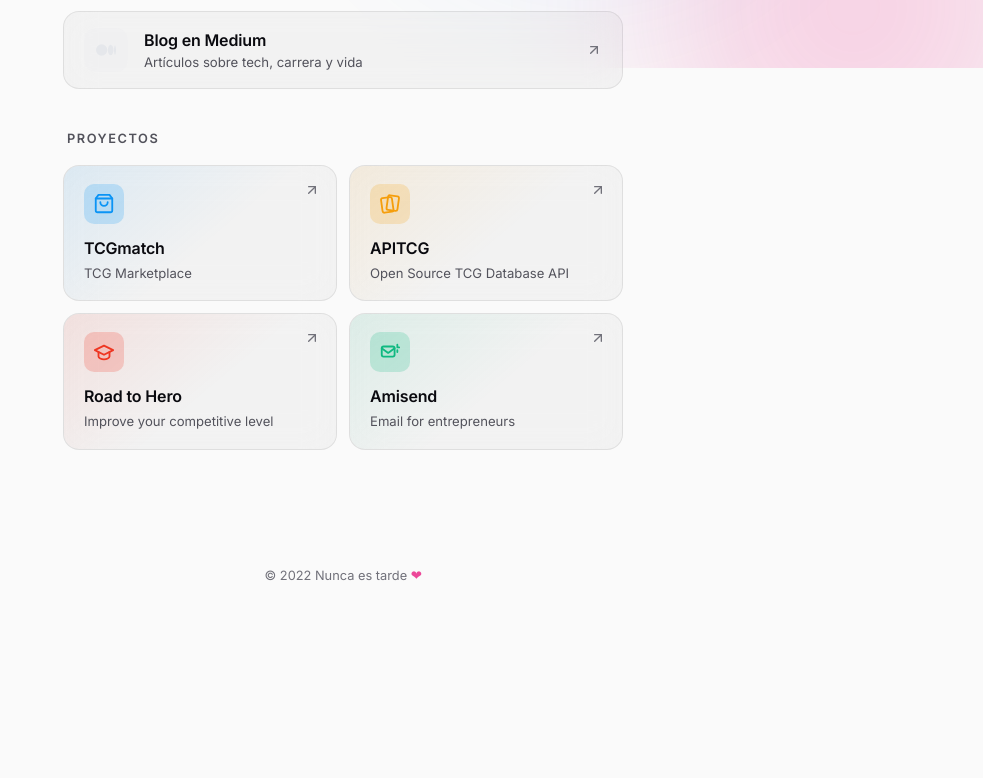
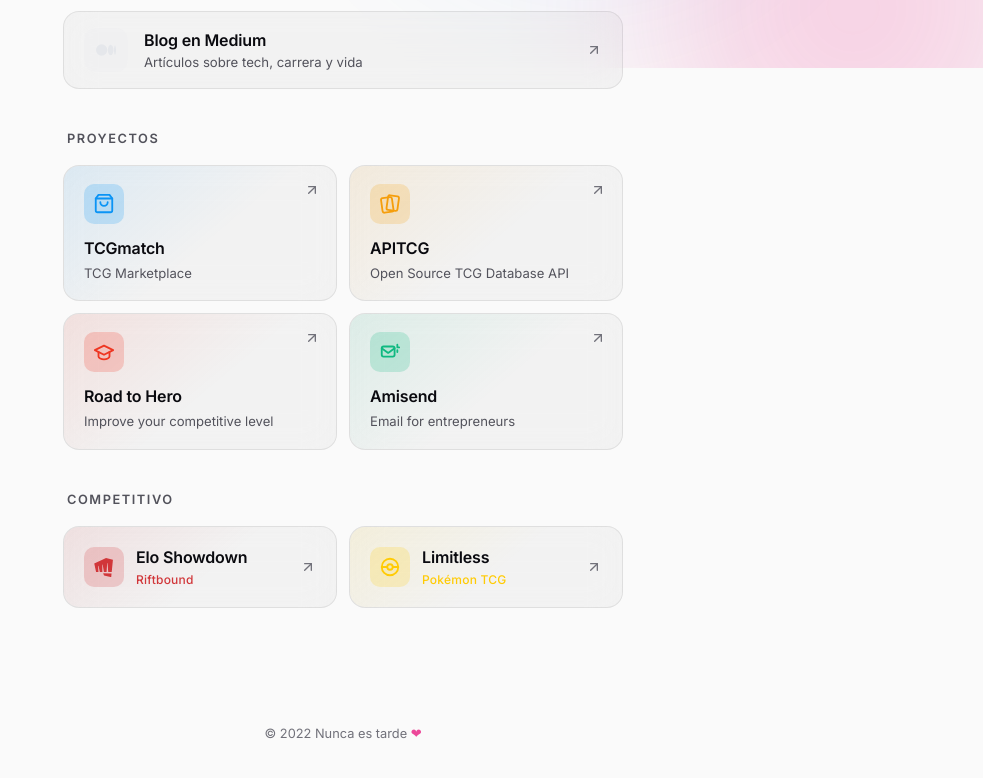
Before and after one commit to sebaiturravaldes/sebastianiturra.com, a Next.js app: page / in a window 1280 px wide. Shown: the part 732-1510 px from the top of the page, without its empty margins (297-1280 px from the left). Before the commit the page ends 1354 px from the top, so only its background shows below. Built offline with nearby package versions, Linux system fonts and the light colour scheme.

Commit message:
feat: add competitive games section with game cards and icons

```diff
--- a/app/globals.css
+++ b/app/globals.css
@@ -385,6 +385,113 @@
   transform: translate(2px, -2px);
 }
 
+/* ===== Competitivo ===== */
+.game-grid {
+  display: grid;
+  grid-template-columns: 1fr;
+  gap: 0.75rem;
+}
+
+@media (min-width: 560px) {
+  .game-grid {
+    grid-template-columns: 1fr 1fr;
+  }
+}
+
+.game-card {
+  --accent: #8b5cf6;
+  position: relative;
+  display: flex;
+  flex-direction: column;
+  gap: 0.6rem;
+  padding: 1.1rem 1.25rem;
+  border-radius: var(--radius);
+  background: var(--surface);
+  border: 1px solid var(--border);
+  backdrop-filter: blur(16px);
+  -webkit-backdrop-filter: blur(16px);
+  transition: all 0.25s ease;
+  overflow: hidden;
+}
+
+.game-card::before {
+  content: '';
+  position: absolute;
+  inset: 0;
+  background: linear-gradient(
+    140deg,
+    color-mix(in srgb, var(--accent) 16%, transparent),
+    transparent 55%
+  );
+  opacity: 0.6;
+  transition: opacity 0.25s ease;
+  pointer-events: none;
+}
+
+.game-card:hover {
+  transform: translateY(-2px);
+  border-color: color-mix(in srgb, var(--accent) 50%, var(--border-strong));
+  box-shadow: 0 16px 40px -16px color-mix(in srgb, var(--accent) 55%, transparent);
+}
+
+.game-card:hover::before {
+  opacity: 1;
+}
+
+.game-head {
+  position: relative;
+  z-index: 1;
+  display: flex;
+  align-items: center;
+  gap: 0.75rem;
+}
+
+.game-icon {
+  display: inline-flex;
+  align-items: center;
+  justify-content: center;
+  flex-shrink: 0;
+  width: 40px;
+  height: 40px;
+  border-radius: 10px;
+  background: color-mix(in srgb, var(--accent) 20%, transparent);
+  color: var(--accent);
+  font-size: 1.2rem;
+  transition: all 0.25s ease;
+}
+
+.game-card:hover .game-icon {
+  background: var(--accent);
+  color: #fff;
+  transform: scale(1.05);
+}
+
+.game-text {
+  display: flex;
+  flex-direction: column;
+  flex: 1;
+  min-width: 0;
+}
+
+.game-title {
+  font-weight: 600;
+  font-size: 1rem;
+  color: var(--text);
+  letter-spacing: -0.01em;
+}
+
+.game-game {
+  font-size: 0.75rem;
+  font-weight: 500;
+  color: var(--accent);
+  letter-spacing: 0.02em;
+}
+
+.game-card:hover .link-arrow {
+  color: var(--accent);
+  transform: translate(2px, -2px);
+}
+
 /* ===== Cards de enlaces sociales/externos ===== */
 .link-card {
   --accent: #8b5cf6;
@@ -525,6 +632,10 @@
     gap: 0.875rem;
   }
 
+  .game-card {
+    padding: 1rem;
+  }
+
   .link-icon {
     width: 40px;
     height: 40px;
@@ -555,17 +666,21 @@
   .link-card,
   .social-pill,
   .link-icon,
-  .link-arrow {
+  .link-arrow,
+  .game-card,
+  .game-icon {
     transition: none;
   }
 }
 
 /* ===== Fallback navegadores sin color-mix ===== */
 @supports not (background: color-mix(in srgb, red, blue)) {
-  .link-icon {
+  .link-icon,
+  .game-icon {
     background: rgba(139, 92, 246, 0.18);
   }
-  .link-card:hover {
+  .link-card:hover,
+  .game-card:hover {
     box-shadow: 0 12px 32px -12px rgba(139, 92, 246, 0.5);
   }
 }
--- a/app/page.js
+++ b/app/page.js
@@ -11,6 +11,7 @@
     SiInstagram,
     SiTiktok,
     SiAliexpress,
+    SiRiotgames,
 } from 'react-icons/si'
 
 const ArrowIcon = () => (
@@ -57,6 +58,15 @@
         <rect x="3" y="6" width="14" height="11" rx="2" />
         <path d="M3 8l7 5 7-5" />
         <path d="M20 4v2M22 7h-2M20 10v2" />
+    </svg>
+)
+
+const PokeballIcon = () => (
+    <svg width="22" height="22" viewBox="0 0 24 24" fill="none" stroke="currentColor" strokeWidth="2" strokeLinecap="round" strokeLinejoin="round" aria-hidden="true">
+        <circle cx="12" cy="12" r="9" />
+        <path d="M3 12h6" />
+        <path d="M15 12h6" />
+        <circle cx="12" cy="12" r="3" />
     </svg>
 )
 
@@ -141,6 +151,23 @@
         Icon: SiMedium,
         accent: '#e5e7eb',
         external: true,
+    },
+]
+
+const games = [
+    {
+        href: 'https://eloshowdown.com/riftbound/player/53563/season-4-vendetta/',
+        title: 'Elo Showdown',
+        game: 'Riftbound',
+        Icon: SiRiotgames,
+        accent: '#d13639',
+    },
+    {
+        href: 'https://limitlesstcg.com/players/5911',
+        title: 'Limitless',
+        game: 'Pokémon TCG',
+        Icon: PokeballIcon,
+        accent: '#ffcb05',
     },
 ]
 
@@ -259,6 +286,35 @@
                         ))}
                     </div>
                 </section>
+
+                <section className="games" aria-label="Competitivo">
+                    <h2 className="section-title">Competitivo</h2>
+                    <div className="game-grid">
+                        {games.map(({ href, title, game, Icon, accent }) => (
+                            <a
+                                key={title}
+                                href={href}
+                                target="_blank"
+                                rel="noreferrer"
+                                className="game-card"
+                                style={{ '--accent': accent }}
+                            >
+                                <span className="game-head">
+                                    <span className="game-icon" aria-hidden="true">
+                                        <Icon />
+                                    </span>
+                                    <span className="game-text">
+                                        <span className="game-title">{title}</span>
+                                        <span className="game-game">{game}</span>
+                                    </span>
+                                    <span className="link-arrow" aria-hidden="true">
+                                        <ArrowIcon />
+                                    </span>
+                                </span>
+                            </a>
+                        ))}
+                    </div>
+                </section>
             </div>
         </Layout>
     )
```
